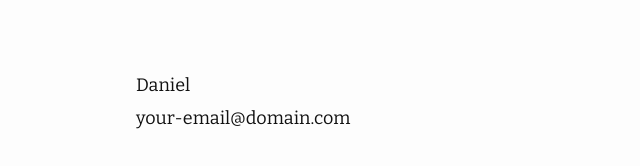
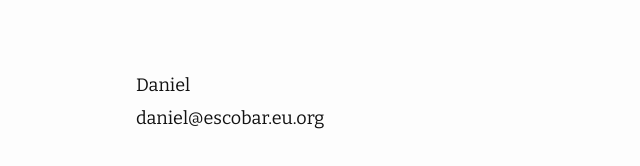
Before and after one commit to daeshu/be, a Jekyll site: the page built from index.md, in a window 1280 px wide. Shown: the part 731-897 px from the top of the page, without its empty margins (134-774 px from the left). Built offline with Jekyll 4.4.1, drawn with Linux system fonts in a browser that asks for light colours; nearby versions of some CDN libraries.

Commit message:
Update _config.yml

```diff
--- a/_config.yml
+++ b/_config.yml
@@ -1,6 +1,6 @@
 title: Signo Movimiento # The title of the blog
 author: Daniel # Your name
-email: your-email@domain.com # your email shown in the footer
+email: daniel@escobar.eu.org # your email shown in the footer
 url: https://daeshu.github.io/be/ # this is your site's root address.
 description: > # this means to ignore newlines until "show_excerpts:"
   Apuntes personales...
@@ -8,8 +8,6 @@ favicon: "./favicon.ico" # set the favicon of the site
 
 show_excerpts: false # set to true to show excerpts on the homepage
 
-# Moving date format
-# refer to https://shopify.github.io/liquid/filters/date/ if you want to customize this
 moving:
   avatar_url: "https://i.loli.net/2019/08/26/JzCLhDWPEybZr2T.jpg" # avatar in about page
   about_you: a short description about you. # short description about you in about page
@@ -34,13 +32,6 @@ moving:
     # googleplus:
     # microdotblog:
 
-    # Mastodon instances
-    # mastodon:
-    # - username:
-    #   instance:
-    # - username:
-    #   instance:
-
 # Build settings
 theme: moving # note, please use huangyz0918/moving if you want to publish to Github Pages.
 
```
